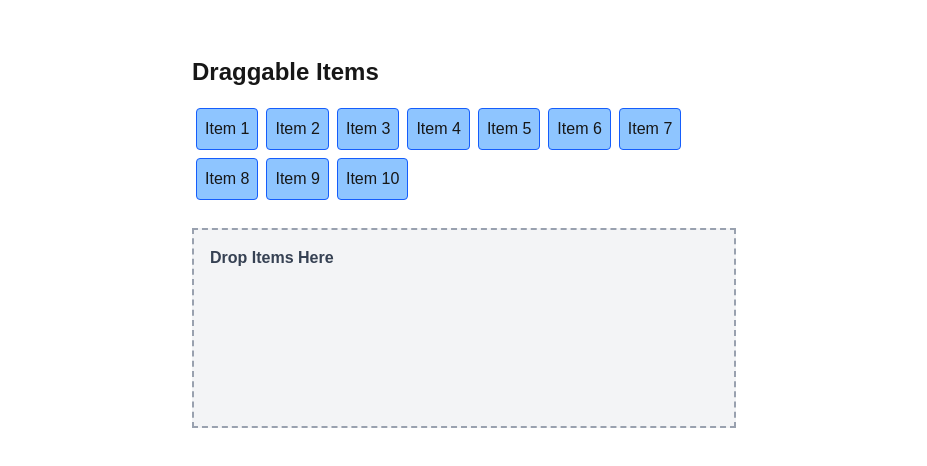
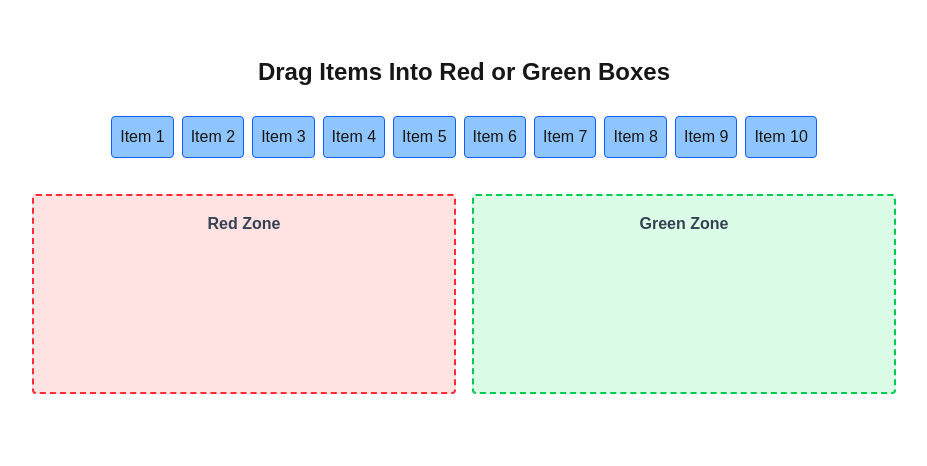
Before and after one commit to SantinoGiordano/GameApp, a Next.js app: page / in a window 1280 px wide. Shown: the top 466 px of the page, without its empty margins (176-1103 px from the left). Built offline with nearby package versions, Linux system fonts and the light colour scheme.

Commit message:
created a sepreate box for another drop

```diff
--- a/app/page.tsx
+++ b/app/page.tsx
@@ -2,16 +2,16 @@
 import React, { useState } from "react";
 import {
   DndContext,
-  closestCenter,
   useDraggable,
   useDroppable,
+  rectIntersection,
   DragEndEvent,
-  PointerSensor,
   useSensor,
   useSensors,
+  PointerSensor,
 } from "@dnd-kit/core";
 
-// Draggable Item
+// Draggable item
 function DraggableItem({ id }: { id: string }) {
   const { attributes, listeners, setNodeRef, transform } = useDraggable({
     id,
@@ -36,80 +36,101 @@ function DraggableItem({ id }: { id: string }) {
   );
 }
 
-// Droppable Area
-function DroppableArea({ children }: { children: React.ReactNode }) {
-  const { setNodeRef } = useDroppable({
-    id: "droppable",
-  });
+// Droppable area
+function DroppableArea({
+  id,
+  label,
+  color,
+  children,
+}: {
+  id: string;
+  label: string;
+  color: "red" | "green";
+  children: React.ReactNode;
+}) {
+  const { setNodeRef } = useDroppable({ id });
+
+  const style =
+    color === "red"
+      ? "border-red-500 bg-red-100"
+      : "border-green-500 bg-green-100";
 
   return (
     <div
       ref={setNodeRef}
-      className="min-h-[200px] p-4 mt-6 border-2 border-dashed border-gray-400 bg-gray-100"
+      className={`flex-1 min-h-[200px] p-4 border-2 border-dashed rounded ${style}`}
     >
-      <h2 className="text-gray-700 mb-2 font-semibold">Drop Items Here</h2>
-      <div className="flex flex-wrap">{children}</div>
+      <h2 className="text-center font-semibold text-gray-700 mb-2">{label}</h2>
+      <div className="flex flex-wrap justify-center">{children}</div>
     </div>
   );
 }
 
-// Main Page
+// Main page
 export default function HomePage() {
-  const [droppedItems, setDroppedItems] = useState<string[]>([]);
+  const [areaRed, setAreaRed] = useState<string[]>([]);
+  const [areaGreen, setAreaGreen] = useState<string[]>([]);
 
-  // Use sensors with drag constraint
   const sensors = useSensors(
     useSensor(PointerSensor, {
       activationConstraint: {
-        distance: 8, // Prevent drag from triggering on click
+        distance: 8,
       },
     })
   );
 
-  // Only add item if actually dropped over the droppable area
   const handleDragEnd = (event: DragEndEvent) => {
-    const { over, active } = event;
+    const { active, over } = event;
+    if (!over) return;
 
-    // Debug log
-    console.log("Dropped over:", over?.id);
+    const id = String(active.id);
+    const target = over.id;
 
-    if (over?.id === "droppable") {
-      const id = String(active.id);
-      setDroppedItems((prev) => (prev.includes(id) ? prev : [...prev, id]));
+    // Remove item from both first
+    setAreaRed((prev) => prev.filter((item) => item !== id));
+    setAreaGreen((prev) => prev.filter((item) => item !== id));
+
+    // Add to appropriate area
+    if (target === "red") {
+      setAreaRed((prev) => [...prev, id]);
+    } else if (target === "green") {
+      setAreaGreen((prev) => [...prev, id]);
     }
   };
 
-  const items = Array.from({ length: 10 }, (_, i) => (i + 1).toString());
+  const allItems = Array.from({ length: 10 }, (_, i) => (i + 1).toString());
+  const assigned = new Set([...areaRed, ...areaGreen]);
+  const availableItems = allItems.filter((id) => !assigned.has(id));
 
   return (
     <DndContext
-      collisionDetection={closestCenter}
+      sensors={sensors}
+      collisionDetection={rectIntersection}
       onDragEnd={handleDragEnd}
-      sensors={sensors}
     >
-      <div className="max-w-xl mx-auto mt-10 p-4">
-        <h1 className="text-2xl font-bold mb-4">Draggable Items</h1>
+      <div className="max-w-4xl mx-auto mt-10 p-4">
+        <h1 className="text-2xl font-bold text-center mb-6">
+          Drag Items Into Red or Green Boxes
+        </h1>
 
-        {/* List of items to drag */}
-        <div className="flex flex-wrap">
-          {items.map((id) =>
-            droppedItems.includes(id) ? null : (
-              <DraggableItem key={id} id={id} />
-            )
-          )}
+        <div className="flex flex-wrap justify-center mb-8">
+          {availableItems.map((id) => (
+            <DraggableItem key={id} id={id} />
+          ))}
         </div>
 
-        {/* Droppable zone */}
-        <DroppableArea>
-          {droppedItems.map((id) => (
-            <div
-              key={id}
-              className="p-2 m-1 bg-green-300 border border-green-600 rounded"
-            >
-              Item {id}
-            </div>
-          ))}
-        </DroppableArea>
+        <div className="flex flex-col md:flex-row gap-4">
+          <DroppableArea id="red" label="Red Zone" color="red">
+            {areaRed.map((id) => (
+              <DraggableItem key={id} id={id} />
+            ))}
+          </DroppableArea>
+          <DroppableArea id="green" label="Green Zone" color="green">
+            {areaGreen.map((id) => (
+              <DraggableItem key={id} id={id} />
+            ))}
+          </DroppableArea>
+        </div>
       </div>
     </DndContext>
   );
```
